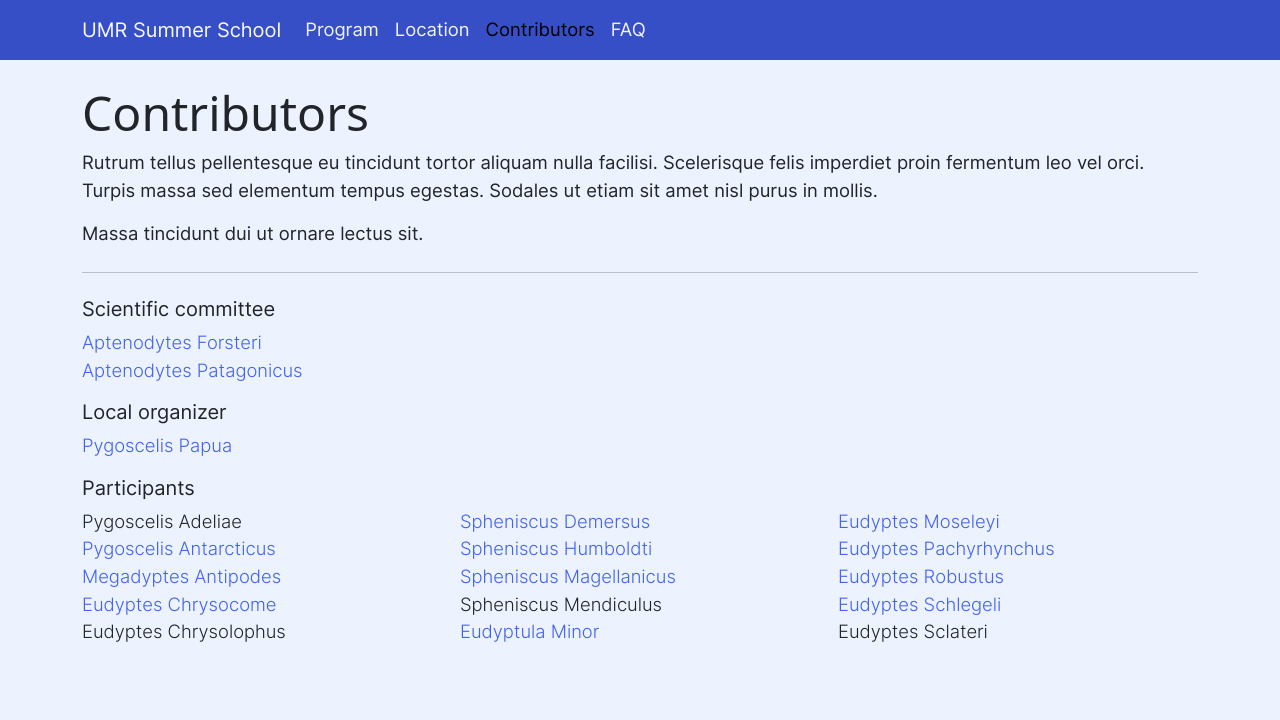
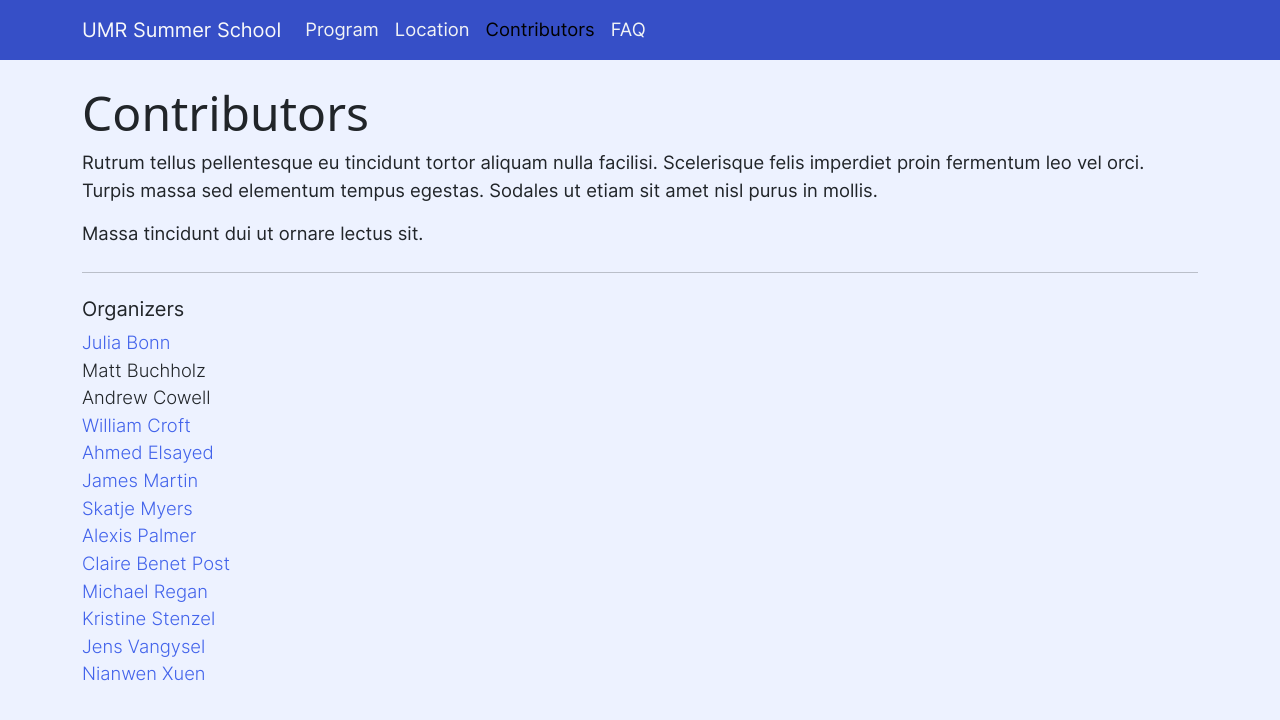
Before and after one commit to umr-summer-school/UMR_Summer_School, a Jekyll site: the page built from contributors.md, in a window 1280 px wide. Shown: the top 720 px of the page. Built offline with Jekyll 4.4.1, drawn with Linux system fonts in a browser that asks for light colours.

Commit message:
adding info about contributors

```diff
--- a/_data/contributors.yml
+++ b/_data/contributors.yml
@@ -1,60 +1,42 @@
 groups:
-  - title: Scientific committee
+  - title: Organizers
     columns: false
     members:
-      - name: Aptenodytes
-        surname: Patagonicus
-        email: king@pengu.in
-      - name: Aptenodytes
-        surname: Forsteri
-        email: emperor@pengu.in
-  - title: Local organizer
-    columns: false
-    members:
-      - name: Pygoscelis
-        surname: Papua
-        email: gentoo@pengu.in
-  - title: Participants
-    columns: true
-    members:
-      - name: Pygoscelis
-        surname: Adeliae
-      - name: Pygoscelis
-        surname: Antarcticus
-        email: chinstrap@pengu.in
-      - name: Eudyptula
-        surname: Minor
-        email: little@pengu.in
-      - name: Spheniscus
-        surname: Mendiculus
-      - name: Spheniscus
-        surname: Humboldti
-        email: humboldt@pengu.in
-      - name: Spheniscus
-        surname: Magellanicus
-        email: magellanic@pengu.in
-      - name: Spheniscus
-        surname: Demersus
-        email: african@pengu.in
-      - name: Megadyptes
-        surname: Antipodes
-        email: yellow-eyed@pengu.in
-      - name: Eudyptes
-        surname: Chrysolophus
-      - name: Eudyptes
-        surname: Schlegeli
-        email: royal@pengu.in
-      - name: Eudyptes
-        surname: Moseleyi
-        email: northern-rockhopperi@pengu.in
-      - name: Eudyptes
-        surname: Chrysocome
-        email: southern-rockhopper@pengu.in
-      - name: Eudyptes
-        surname: Pachyrhynchus
-        email: fiordland@pengu.in
-      - name: Eudyptes
-        surname: Robustus
-        email: snares@pengu.in
-      - name: Eudyptes
-        surname: Sclateri
+      - name: Kristine
+        surname: Stenzel
+        email: stenzelk@colorado.edu
+      - name: Alexis
+        surname: Palmer
+        email: alpa2845@colorado.edu
+      - name: Andrew
+        surname: Cowell
+      - name: Ahmed
+        surname: Elsayed
+        email: ahmed.s.elsayed@colorado.edu
+      - name: Claire Benet
+        surname: Post
+        email: benet.post@colorado.edu
+      - name: James
+        surname: Martin
+        email: martin@colorado.edu
+      - name: Jens
+        surname: Vangysel
+        email: jens.vangysel@gmail.com
+      - name: Julia
+        surname: Bonn
+        email: little.sousoucie@gmail.com
+      - name: Matt
+        surname: Buchholz
+        email:
+      - name: Michael
+        surname: Regan
+        email: michael.regan@colorado.edu
+      - name: Skatje
+        surname: Myers
+        email: skatje.myers@colorado.edu
+      - name: William
+        surname: Croft
+        email: wcroft@unm.edu
+      - name: Nianwen
+        surname: Xuen
+        email: xuen@brandeis.edu
```
